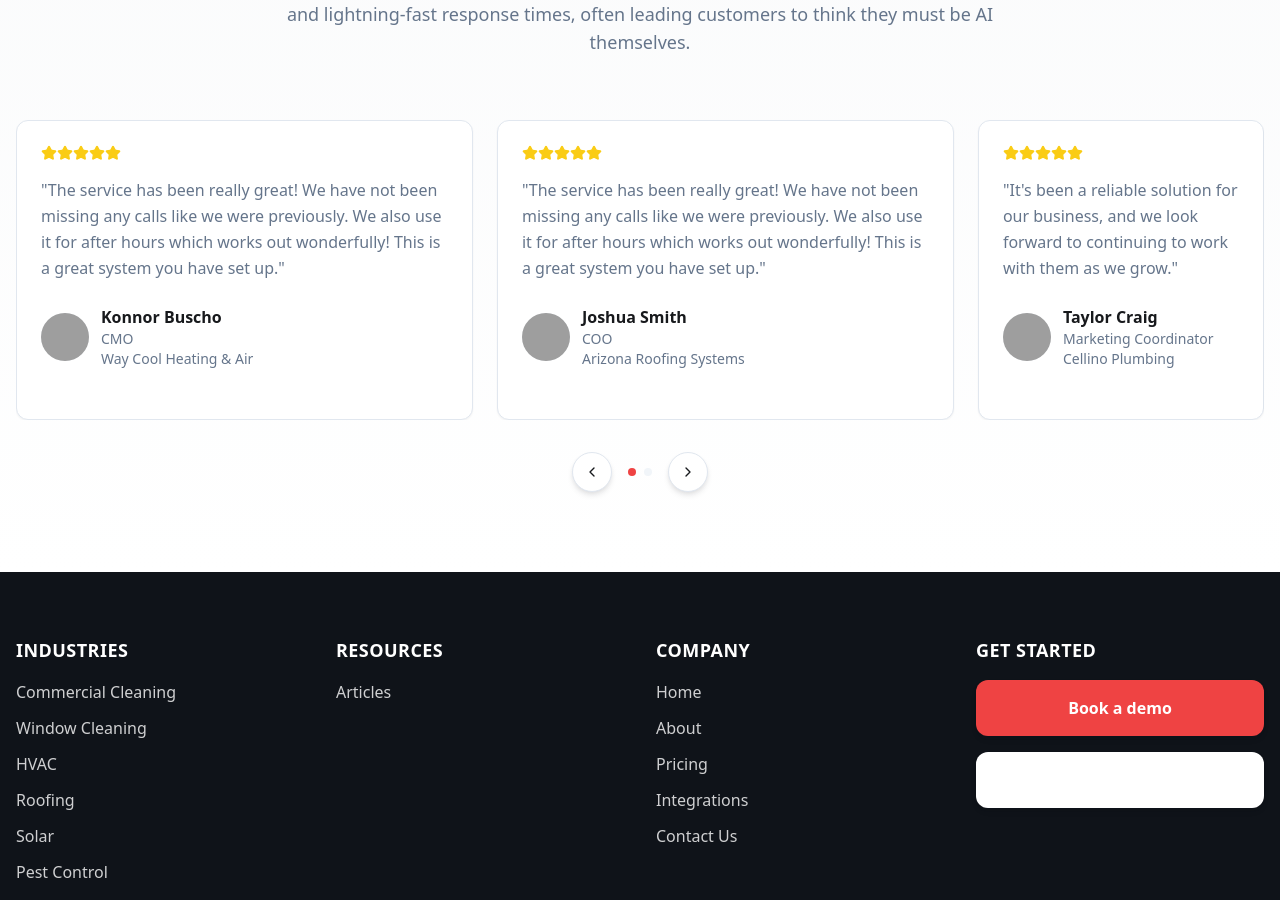
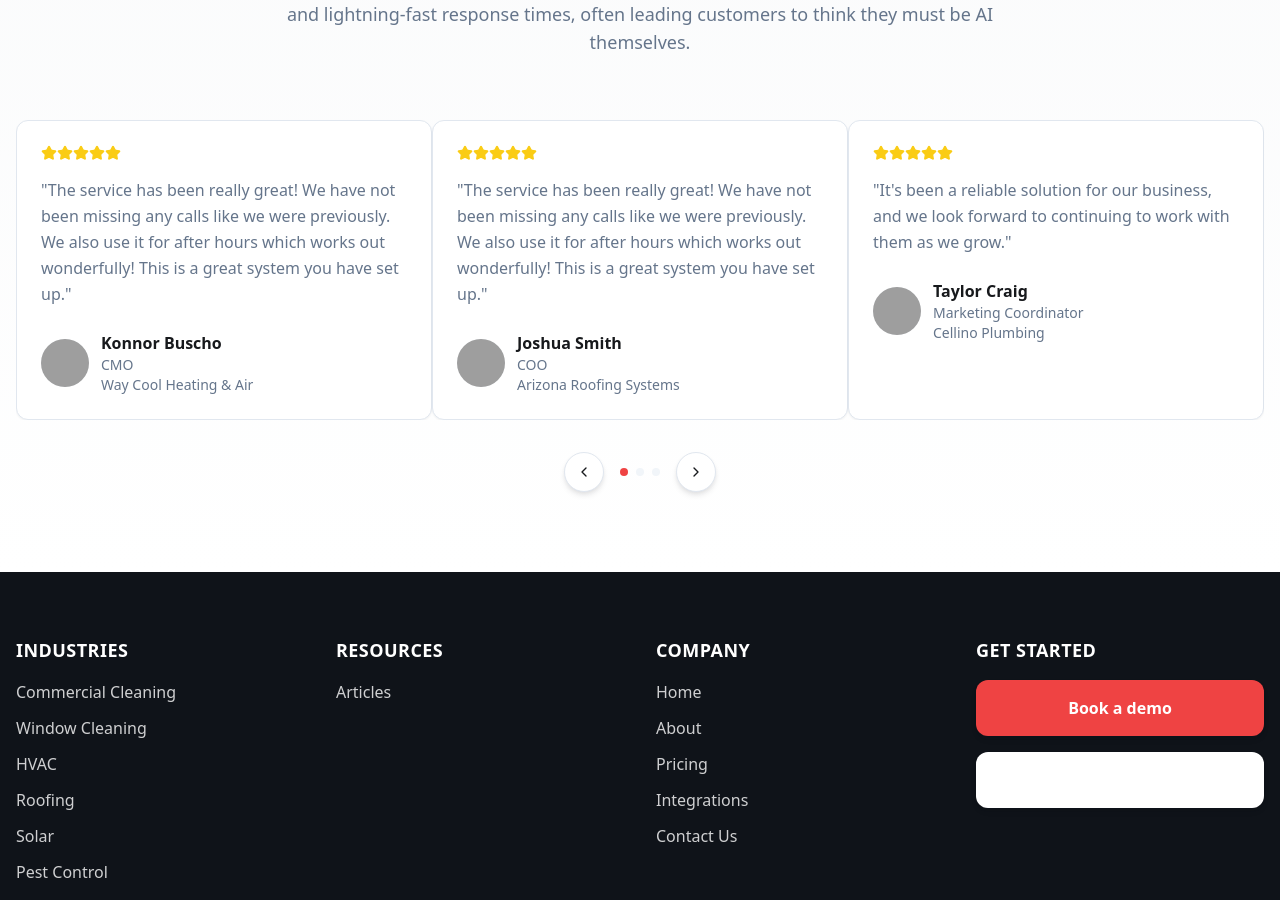
Before and after one commit to leanchain/fieson-landing-hs, a React (Vite) app: page / in a window 1280 px wide. Shown: the part 4800-5700 px from the top of the page. Built offline with nearby package versions, Linux system fonts and the light colour scheme; grey boxes are pictures that could not be loaded.

Commit message:
Adjust testimonial block sliding and width
Updated the testimonial carousel to slide one block at a time and display three blocks in width on desktop.

```diff
--- a/src/components/Testimonials.tsx
+++ b/src/components/Testimonials.tsx
@@ -60,11 +60,11 @@ const Testimonials = () => {
   ];
 
   const nextSlide = () => {
-    setCurrentSlide((prev) => (prev + 1) % Math.ceil(testimonials.length / 3));
+    setCurrentSlide((prev) => (prev + 1) % (testimonials.length - 1));
   };
 
   const prevSlide = () => {
-    setCurrentSlide((prev) => (prev - 1 + Math.ceil(testimonials.length / 3)) % Math.ceil(testimonials.length / 3));
+    setCurrentSlide((prev) => (prev - 1 + (testimonials.length - 1)) % (testimonials.length - 1));
   };
 
 
@@ -93,13 +93,10 @@ const Testimonials = () => {
         <div className="relative overflow-hidden">
           <div
             className="flex smooth-transition"
-            style={{ transform: `translateX(-${currentSlide * 100}%)` }}
+            style={{ transform: `translateX(-${currentSlide * (100/3)}%)` }}
           >
-            {Array.from({ length: Math.ceil(testimonials.slice(1).length / 3) }).map((_, slideIndex) => (
-              <div key={slideIndex} className="w-full flex-shrink-0">
-                <div className="flex gap-6 min-h-[300px]">
-                  {testimonials.slice(1).slice(slideIndex * 3, slideIndex * 3 + 3).map((testimonial, index) => (
-                    <Card key={index} className="p-6 hover:shadow-medium smooth-transition">
+            {testimonials.slice(1).map((testimonial, index) => (
+              <Card key={index} className="p-6 hover:shadow-medium smooth-transition flex-shrink-0 w-1/3">
                 <div className="flex items-center mb-4">
                   {[...Array(testimonial.rating)].map((_, i) => (
                     <Star key={i} className="w-4 h-4 fill-current text-yellow-400" />
@@ -124,9 +121,6 @@ const Testimonials = () => {
             ))}
           </div>
         </div>
-            ))}
-          </div>
-        </div>
 
         {/* Navigation */}
         <div className="flex items-center justify-center gap-4 mt-8">
@@ -140,7 +134,7 @@ const Testimonials = () => {
           </Button>
 
           <div className="flex space-x-2">
-            {Array.from({ length: Math.ceil(testimonials.length / 3) }).map((_, index) => (
+            {Array.from({ length: testimonials.length - 3 }).map((_, index) => (
               <button
                 key={index}
                 onClick={() => setCurrentSlide(index)}
```
Lines whose indentation alone changed are shown as unchanged.
